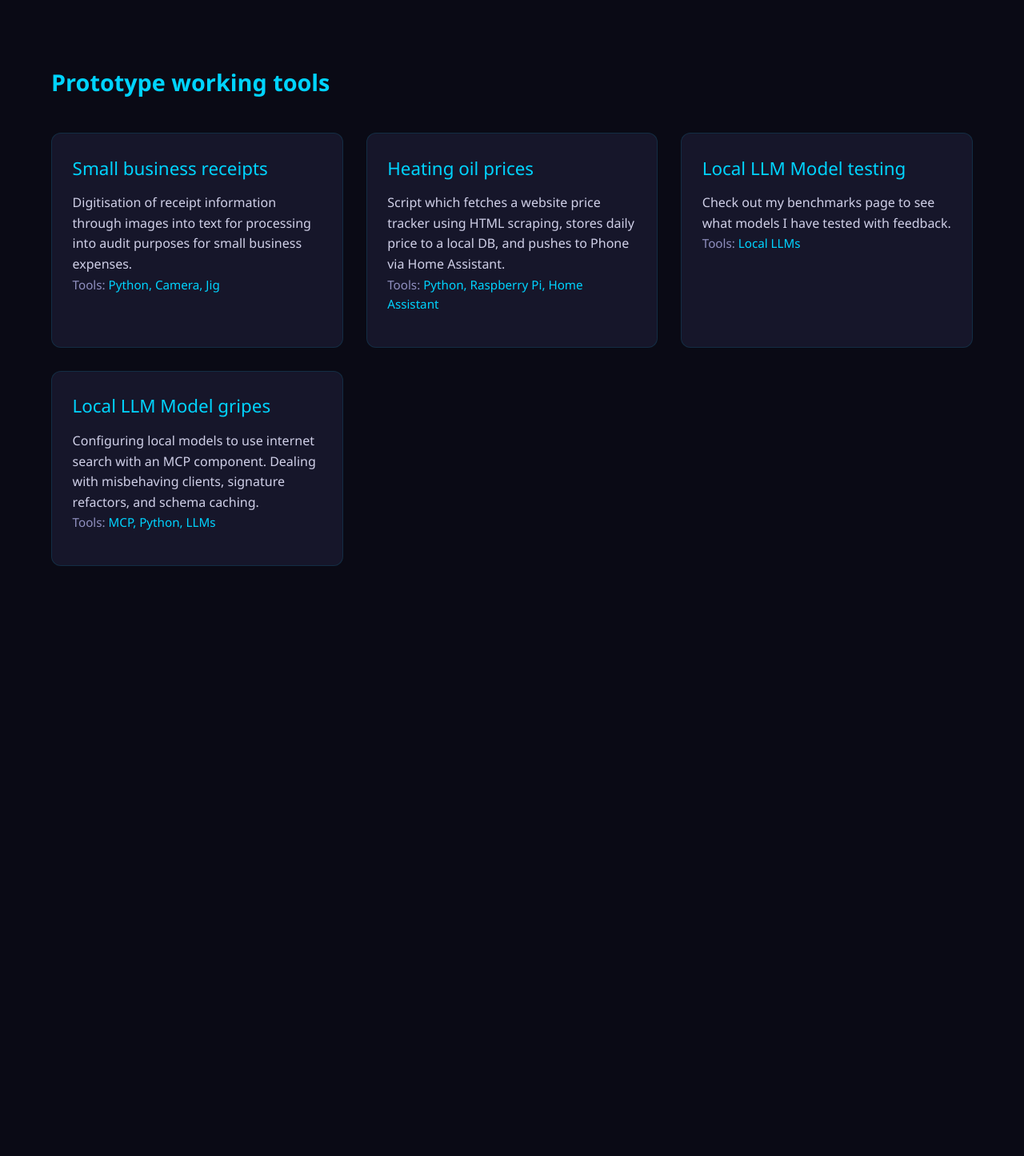
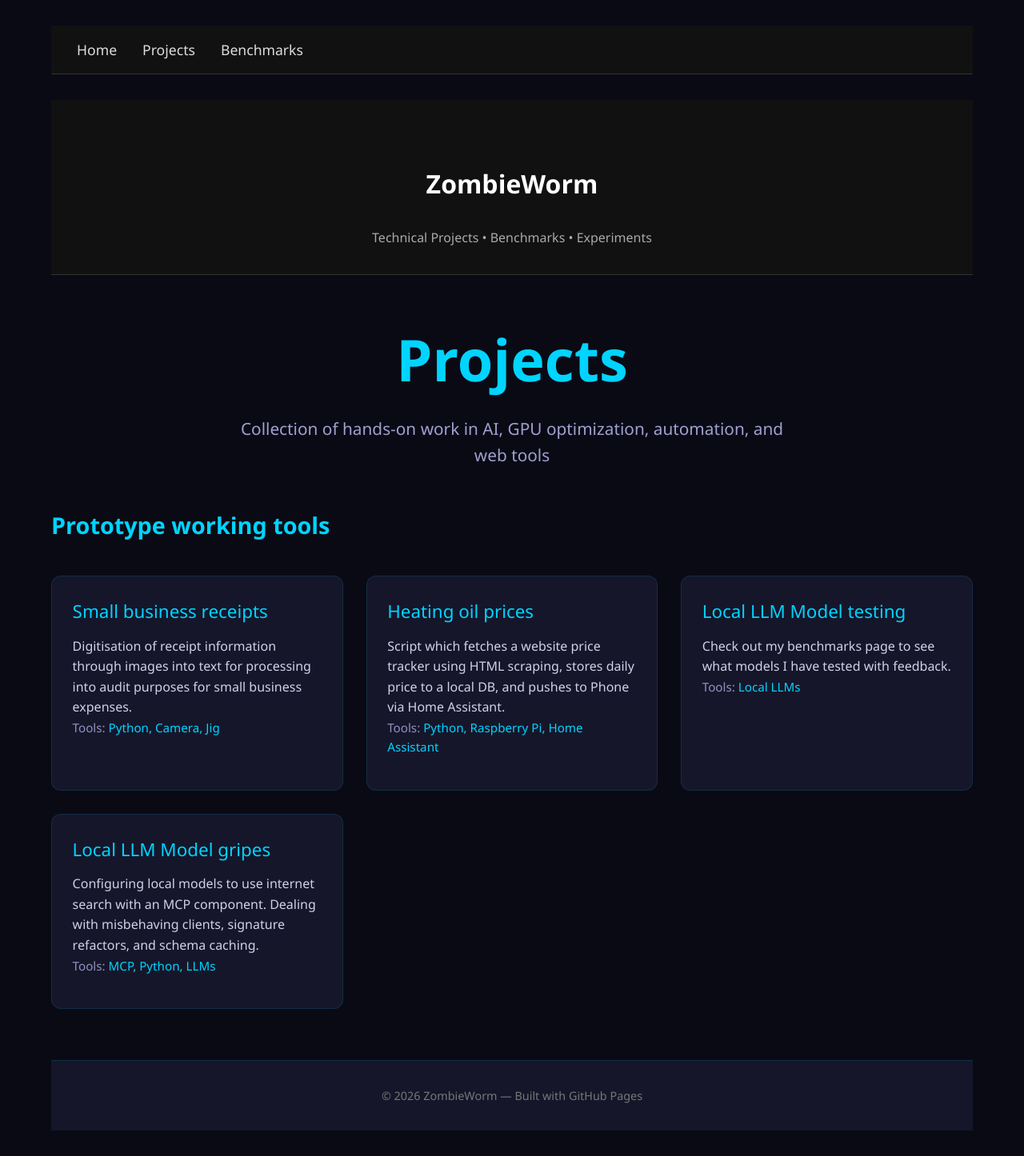
Before and after one commit to ZombieWorm/ZombieWorm.github.io, a Jekyll site: the page built from projects.html, in a window 1280 px wide. Shown: the whole page at 80% size. Built offline with Jekyll 4.4.1, drawn with Linux system fonts in a browser that asks for light colours; before the commit the page ends 900 px from its top, so only the background shows below that.

Commit message:
strip out html

```diff
--- a/projects.html
+++ b/projects.html
@@ -1,18 +1,16 @@
-<!DOCTYPE html>
-<html lang="en">
-<head>
-  <meta charset="UTF-8" />
-  <meta name="viewport" content="width=device-width, initial-scale=1.0">
-  <title>Technical Projects | Automation, Local AI & System Tooling</title>
-  <!-- Link to your single source of truth -->
-  <link rel="stylesheet" href="/assets/css/site.css">
-  <link rel="icon" href="/favicon.ico" type="image/x-icon">
-  <meta name="description" content="Detailed write-ups of real-world builds, from local LLM stacks to cross-platform automation and system tooling.">
-</head>
-<body>
+---
+layout: default
+title: Projects
+---
+
+<header>
+  <h1>Projects</h1>
+  <p class="subtitle">Collection of hands-on work in AI, GPU optimization, automation, and web tools</p>
+</header>
+
 <main class="container">
   <h2 class="section-title">Prototype working tools</h2>
-    <!-- Using the Grid and Card structure from your CSS -->
+
   <div class="project-grid">
     <!-- Card 1 -->
     <div class="project-card">
@@ -24,6 +22,7 @@
         Tools: <span class="tech">Python, Camera, Jig</span>
       </div>
     </div>
+
     <!-- Card 2 -->
     <div class="project-card">
       <div class="project-title">Heating oil prices</div>
@@ -34,6 +33,7 @@
         Tools: <span class="tech">Python, Raspberry Pi, Home Assistant</span>
       </div>
     </div>
+
     <!-- Card 3 -->
     <div class="project-card">
       <div class="project-title">Local LLM Model testing</div>
@@ -44,6 +44,7 @@
         Tools: <span class="tech">Local LLMs</span>
       </div>
     </div>
+
     <!-- Card 4 -->
     <div class="project-card">
       <div class="project-title">Local LLM Model gripes</div>
@@ -54,8 +55,5 @@
         Tools: <span class="tech">MCP, Python, LLMs</span>
       </div>
     </div>
-
   </div>
 </main>
-</body>
-</html>
```
Also changed, not shown: index.html (+6 -20 lines). Lines whose indentation alone changed are shown as unchanged.
